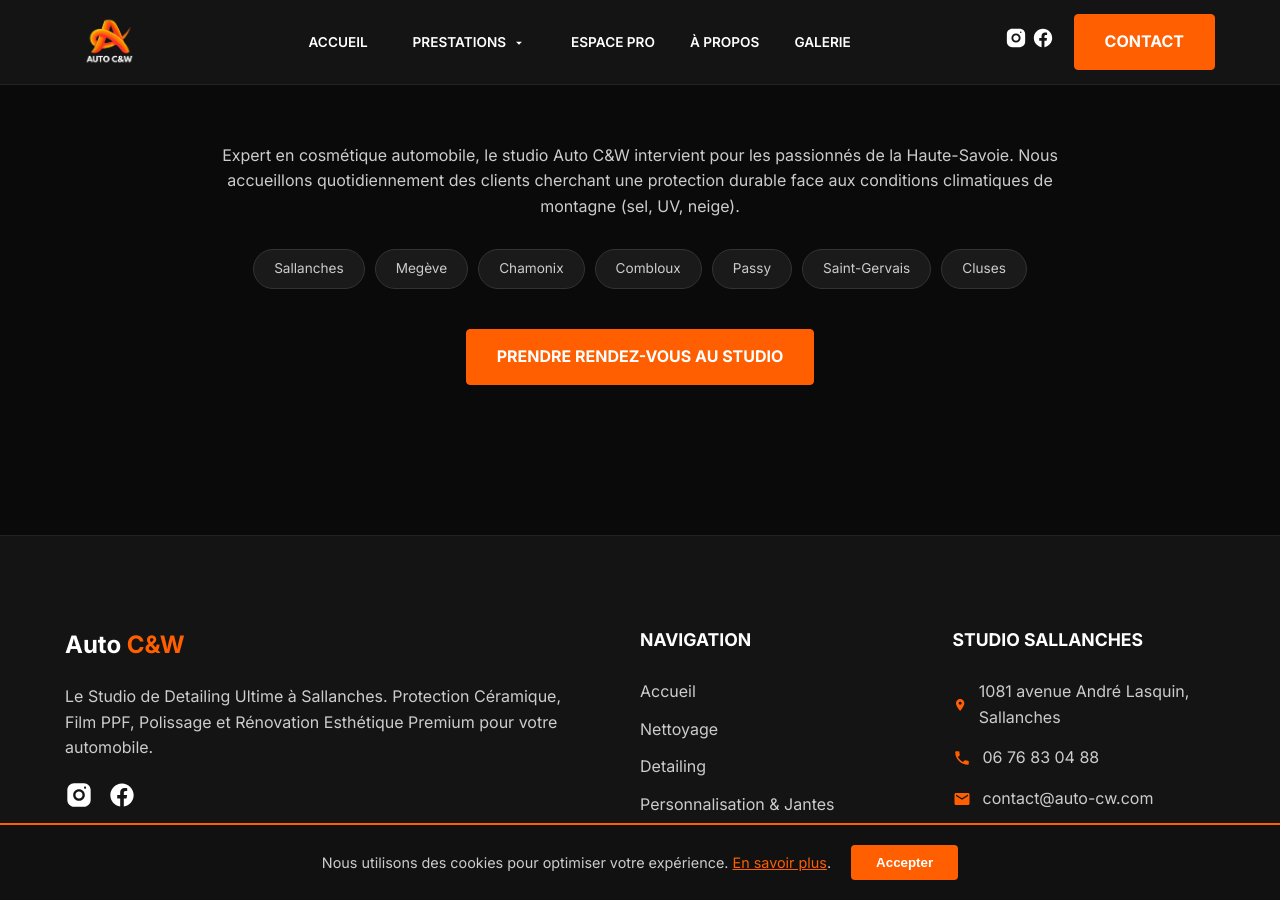
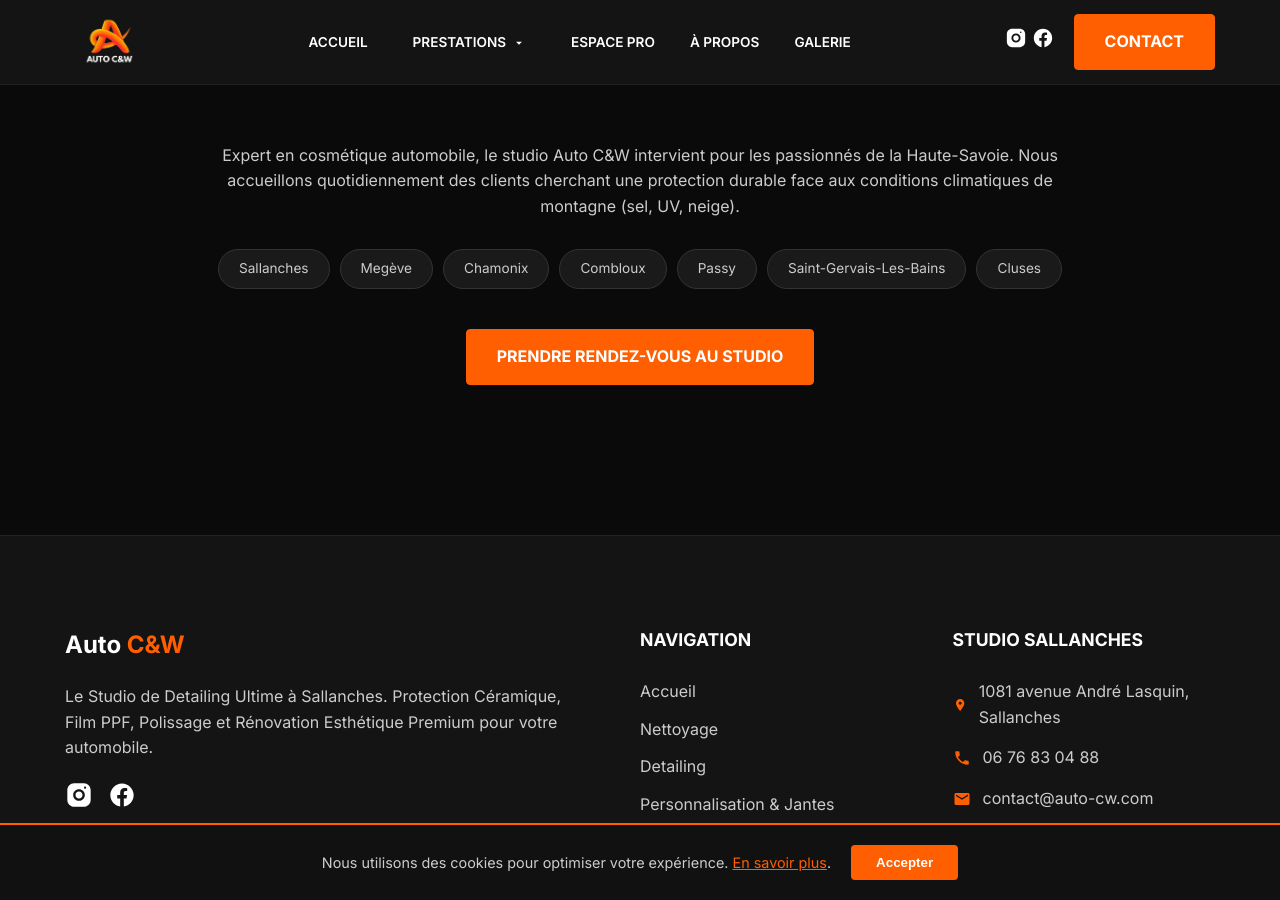
Before and after one commit to DuvalDVL/autocw, a Jekyll site: the page built from index.html, in a window 1280 px wide and 900 px high, scrolled down 3643 px. Built offline with Jekyll 4.4.1, drawn with Linux system fonts in a browser that asks for light colours.

Commit message:
Update index.html

```diff
--- a/index.html
+++ b/index.html
@@ -150,7 +150,7 @@
         <span class="city-tag">Chamonix</span>
         <span class="city-tag">Combloux</span>
         <span class="city-tag">Passy</span>
-        <span class="city-tag">Saint-Gervais</span>
+        <span class="city-tag">Saint-Gervais-Les-Bains</span>
         <span class="city-tag">Cluses</span>
       </div>
 
```
